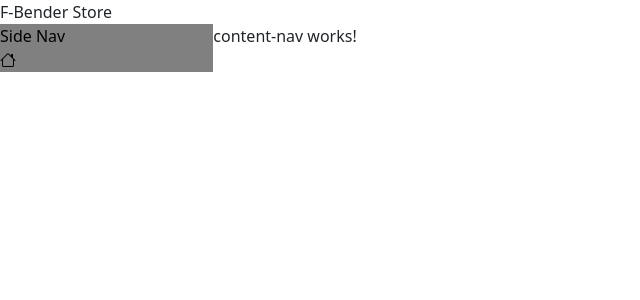
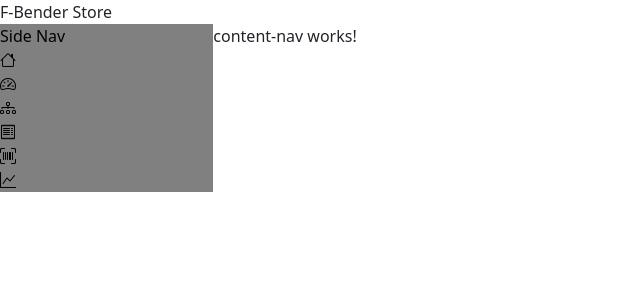
Before and after one commit to Carol254/AngularDashboard, an Angular app: page / in a window 1280 px wide. Shown: the top 300 px of the page, without its empty margins (0-640 px from the left). Built offline with nearby package versions, Linux system fonts and the light colour scheme.

Commit message:
few changes made

```diff
--- a/src/app/main/side-nav/side-nav.component.css
+++ b/src/app/main/side-nav/side-nav.component.css
@@ -2,3 +2,7 @@
     background-color: gray;
     color: black;
 }
+.nav-items > i{
+    width: 90px;
+    height: 90px;
+}
--- a/src/app/main/side-nav/side-nav.component.html
+++ b/src/app/main/side-nav/side-nav.component.html
@@ -1,9 +1,24 @@
 <div class="_container">
     <div>Side Nav</div>
-    <div>
+    <div class="nav-items">
         <i class="bi bi-house"></i>
     </div>
-    <div></div>
-    <div></div>
-    <div></div>
+    <div class="nav-items">
+        <i class="bi bi-speedometer2"></i>
+    </div>
+    <div class="nav-items">
+        <i class="bi bi-diagram-3"></i>
+    </div>
+
+    <div class="nav-items">
+        <i class="bi bi-receipt"></i>
+    </div>
+
+    <div class="nav-items">
+        <i class="bi bi-upc-scan bi-2xl"></i>
+    </div>
+
+    <div class="nav-items">
+        <i class="bi bi-graph-up"></i>
+    </div>
 </div>
```
